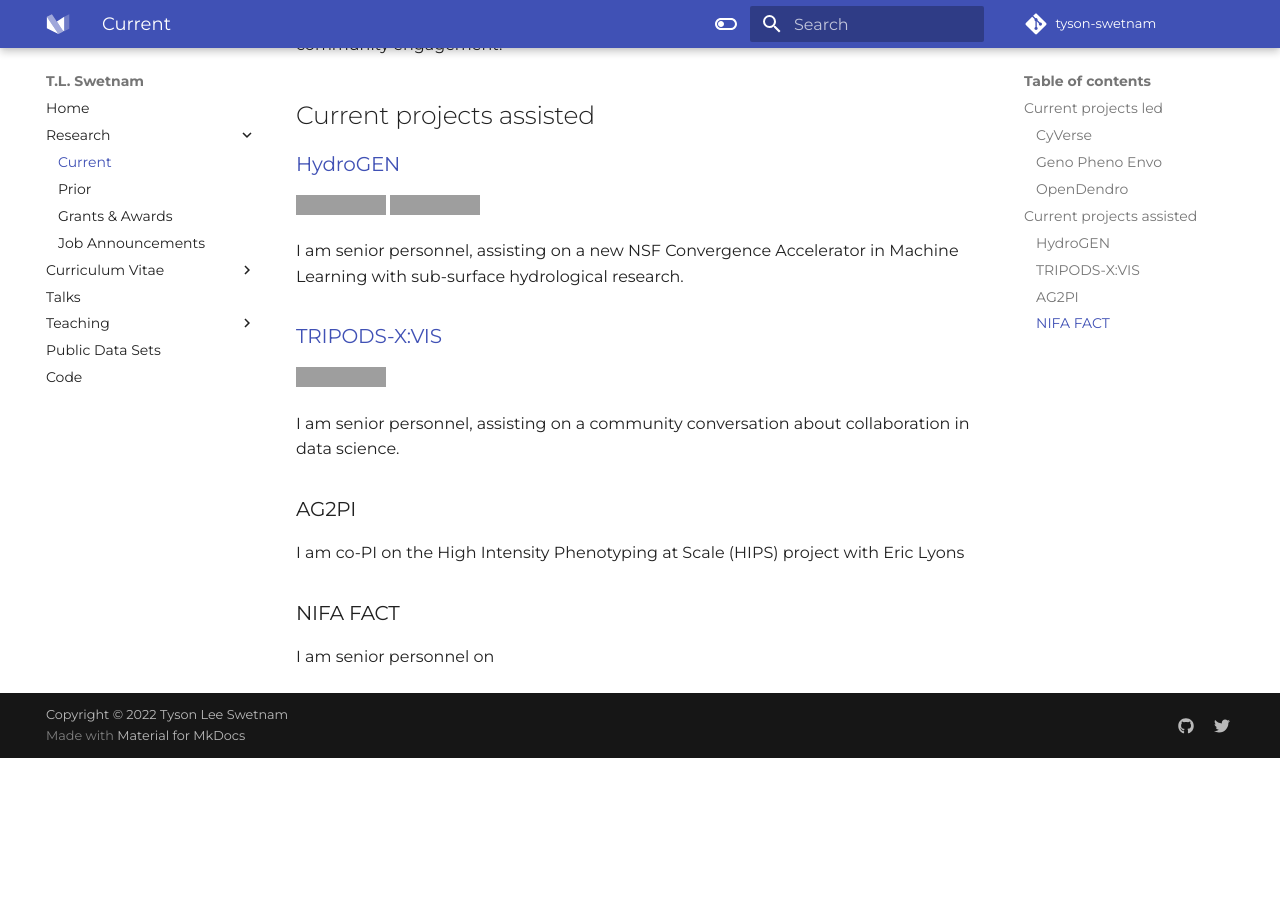
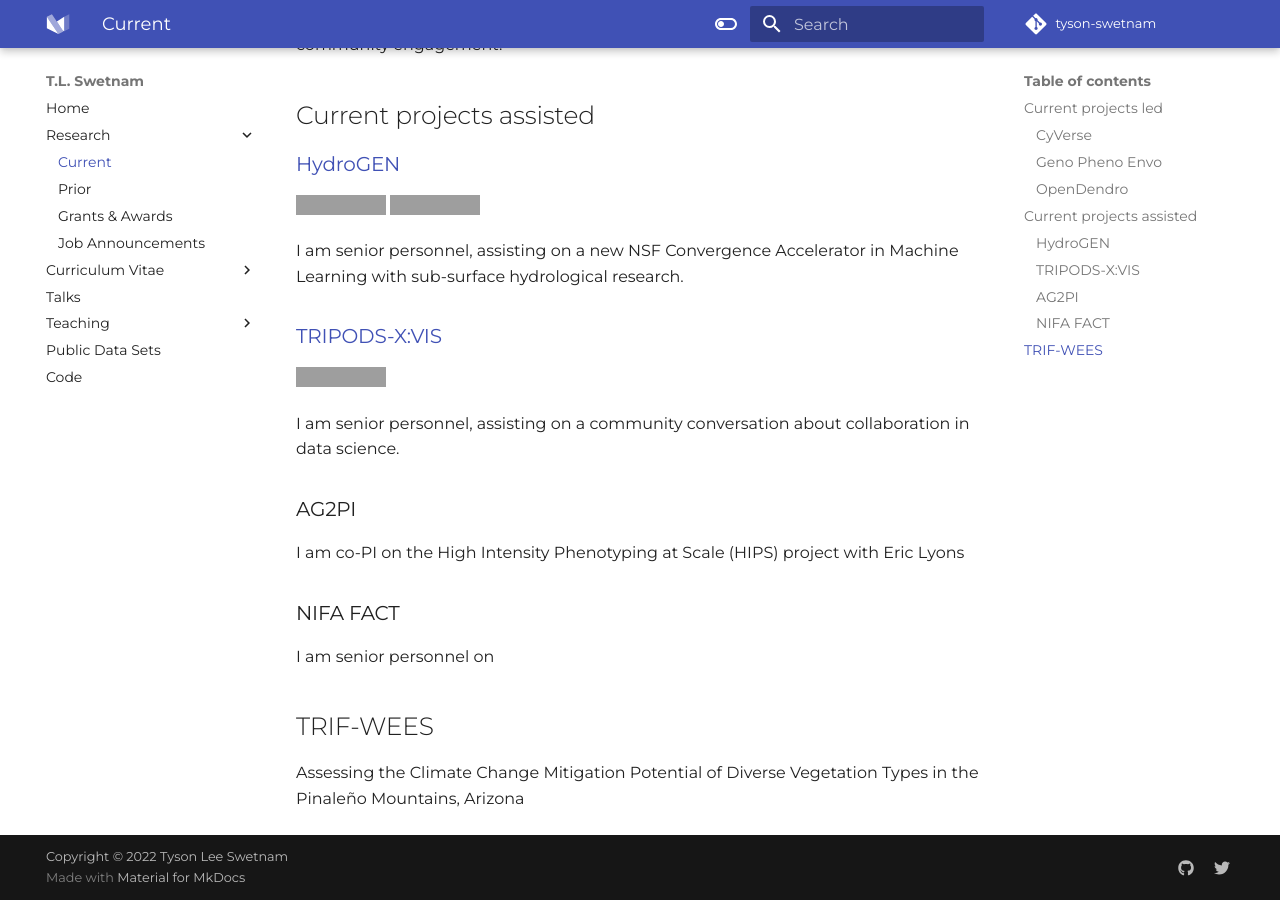
Before and after one commit to tyson-swetnam/new-website, an MkDocs documentation site: the page built from docs/current_projects.md, in a window 1280 px wide and 900 px high, scrolled down 869 px. Built offline with MkDocs 1.6.1 and Material for MkDocs 9.7.7, drawn with Linux system fonts in a browser that asks for light colours; some web fonts are replaced; comment, search, counter and statistics services are not loaded; before the commit the page ends 1627 px from its top, so only the background shows below that; grey boxes are pictures that could not be loaded.

Commit message:
Update current_projects.md

```diff
--- a/docs/current_projects.md
+++ b/docs/current_projects.md
@@ -43,3 +43,7 @@ I am co-PI on the High Intensity Phenotyping at Scale (HIPS) project with Eric L
 ### NIFA FACT
 
 I am senior personnel on
+
+## TRIF-WEES
+
+Assessing the Climate Change Mitigation Potential of Diverse Vegetation Types in the Pinaleño Mountains, Arizona
```
